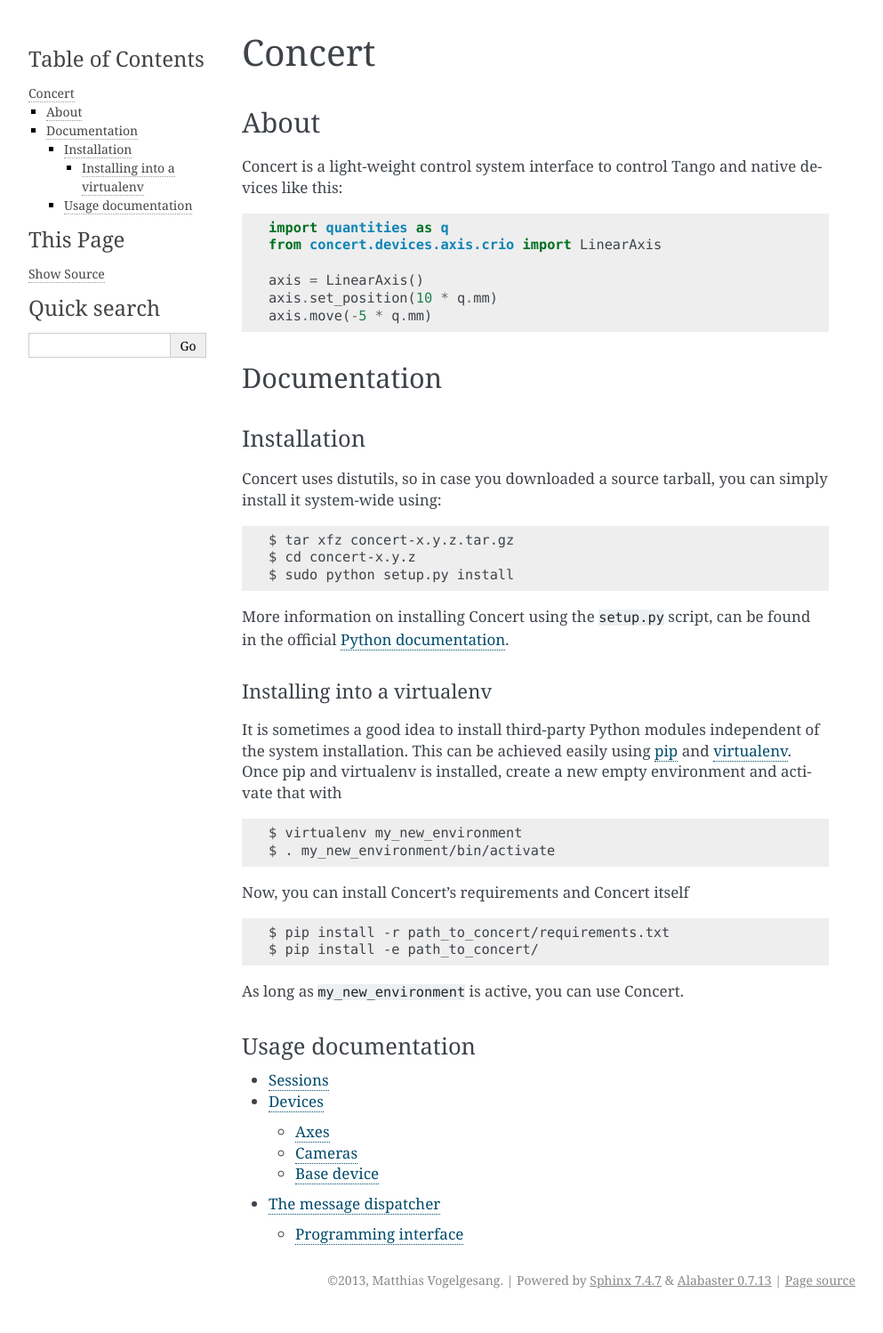
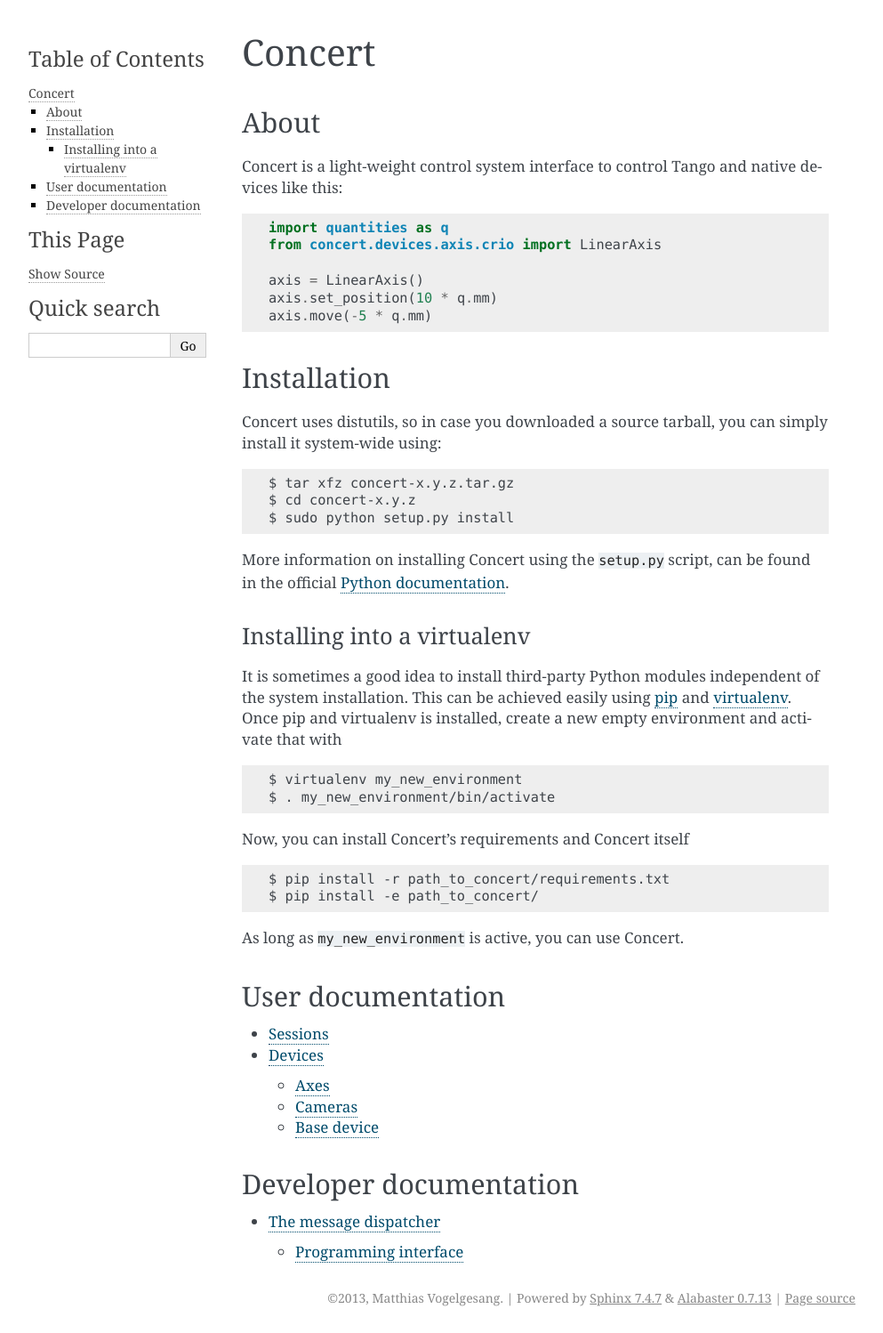
Before and after one commit to ufo-kit/concert, a Sphinx documentation site: the page built from docs/index.rst, in a window 1280 px wide. Shown: the whole page at 89% size, without its empty margins (148-1141 px from the left). Built offline with Sphinx 7.4.7, drawn with Linux system fonts in a browser that asks for light colours.

Commit message:
Restructure documentation

```diff
--- a/docs/index.rst
+++ b/docs/index.rst
@@ -28,7 +25,7 @@
 
 
 Installing into a virtualenv
-~~~~~~~~~~~~~~~~~~~~~~~~~~~~
+----------------------------
 
 It is sometimes a good idea to install third-party Python modules independent of
 the system installation. This can be achieved easily using pip_ and
@@ -50,8 +47,8 @@
 .. _virtualenv: http://virtualenv.org
 
 
-Usage documentation
--------------------
+User documentation
+==================
 
 .. toctree::
     :maxdepth: 2
@@ -59,4 +56,11 @@
 
     usage/sessions
     usage/device
+
+
+Developer documentation
+=======================
+.. toctree::
+    :maxdepth: 2
+
     usage/dispatcher
```
Also changed, not shown: other parts of docs/index.rst (+1 -4 lines).
